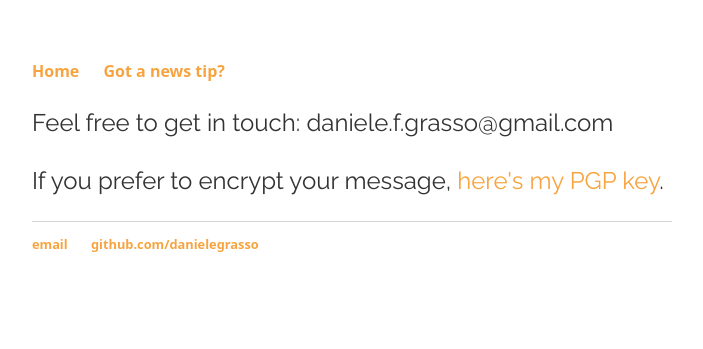
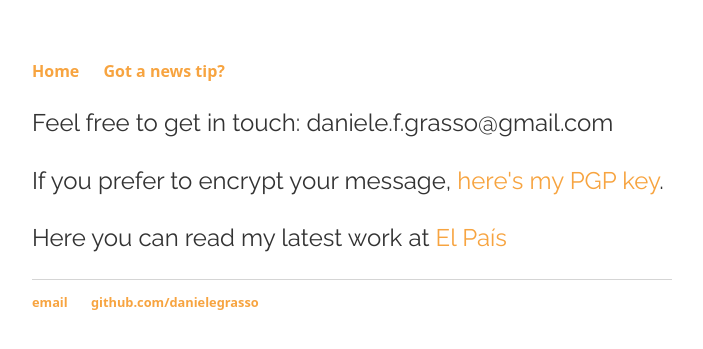
Before and after one commit to danielegrasso/danielegrasso.github.io, a Jekyll site: the page built from about/index.html, in a window 1280 px wide. Shown: the top 349 px of the page, without its empty margins (288-991 px from the left). Built offline with Jekyll 4.4.1, drawn with Linux system fonts in a browser that asks for light colours.

Commit message:
Update index.html

```diff
--- a/about/index.html
+++ b/about/index.html
@@ -4,3 +4,4 @@ title: Got a news tip?
 ---
 <p>Feel free to get in touch: daniele.f.grasso@gmail.com </p>
 <p>If you prefer to encrypt your message, <a href="https://keyserver.ubuntu.com/pks/lookup?op=get&search=0x7f482e81244a6cc59d53050c43a765475a6aa69b" target="_blank">here's my PGP key</a>.</p>
+<p> Here you can read my latest work at <a href= "https://elpais.com/autor/daniele-grasso/" target="_blank">El País</a><p>
```
